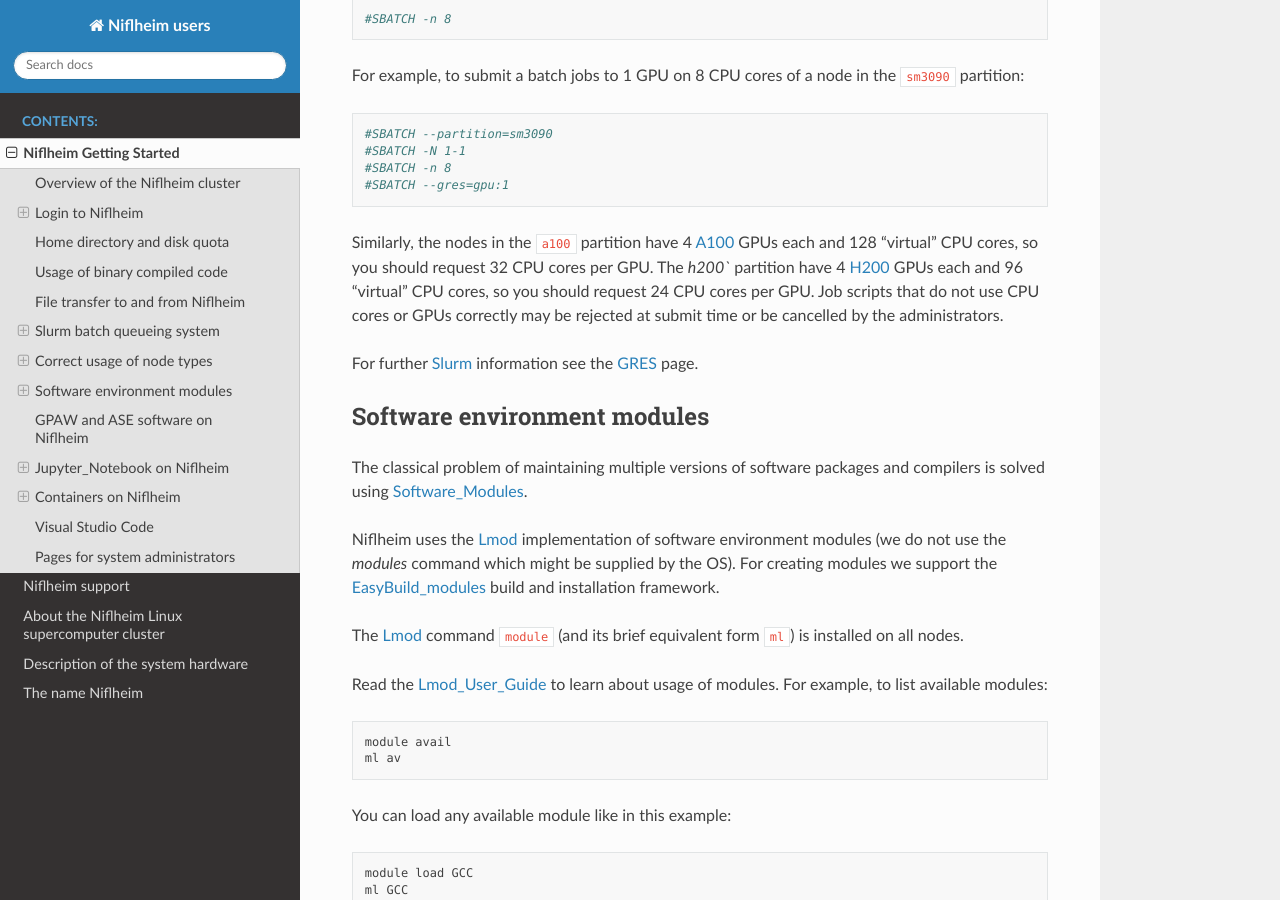
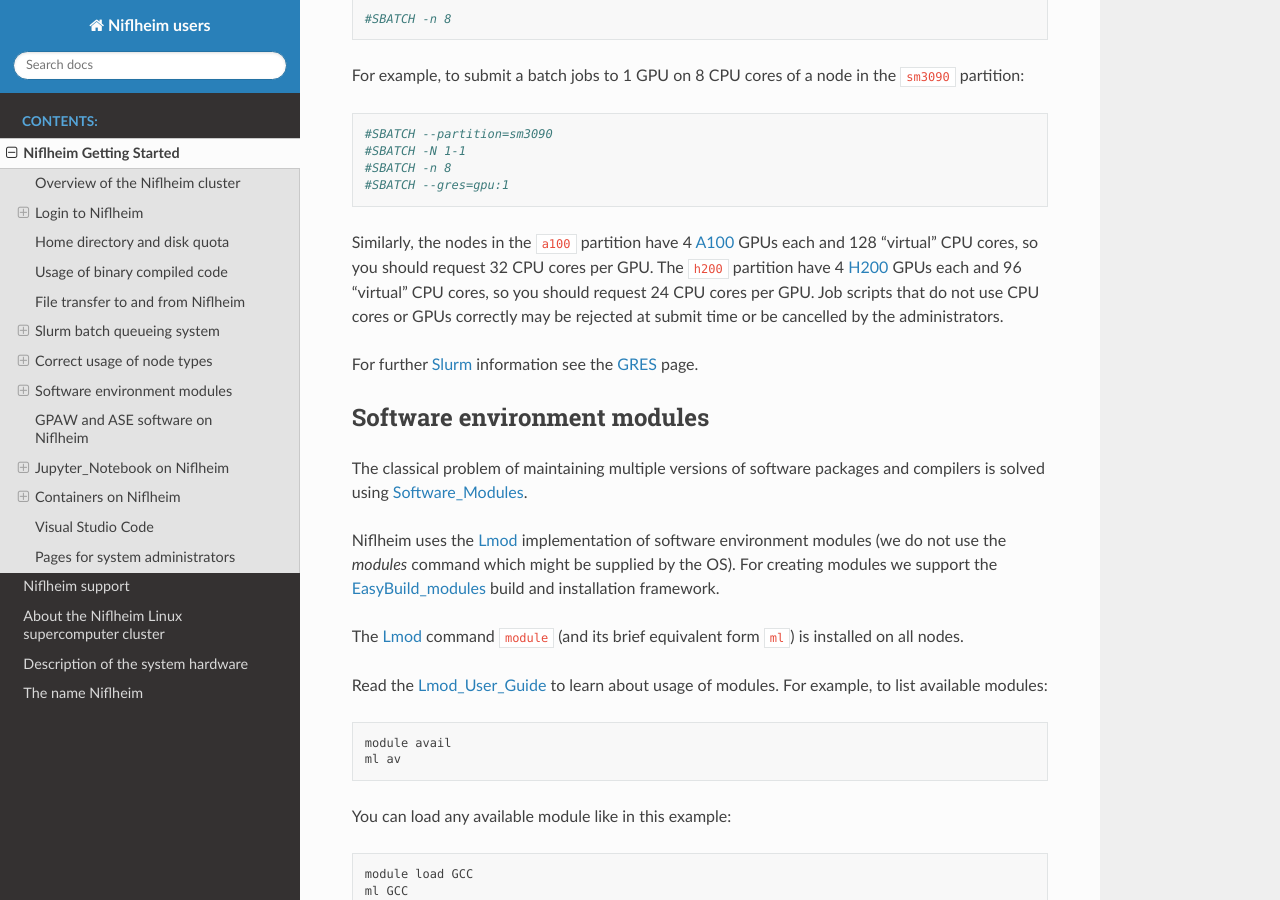
Before and after one commit to OleHolmNielsen/Niflheim_users, a Sphinx documentation site: the page built from docs/Niflheim_Getting_Started.rst, in a window 1280 px wide and 900 px high, scrolled down 13637 px. Built offline with Sphinx 7.4.7 and the Read the Docs theme 3.1.0, drawn with Linux system fonts in a browser that asks for light colours.

Commit message:
Minor edit

```diff
--- a/docs/Niflheim_Getting_Started.rst
+++ b/docs/Niflheim_Getting_Started.rst
@@ -700,7 +700,7 @@ For example, to submit a batch jobs to 1 GPU on 8 CPU cores of a node in the ``s
 
 Similarly, the nodes in the ``a100`` partition have 4 A100_ GPUs each and 128 "virtual" CPU cores,
 so you should request 32 CPU cores per GPU.
-The `h200`` partition have 4 H200_ GPUs each and 96 "virtual" CPU cores,
+The ``h200`` partition have 4 H200_ GPUs each and 96 "virtual" CPU cores,
 so you should request 24 CPU cores per GPU.
 Job scripts that do not use CPU cores or GPUs correctly may be rejected at submit time or be cancelled by the administrators.
 
```
